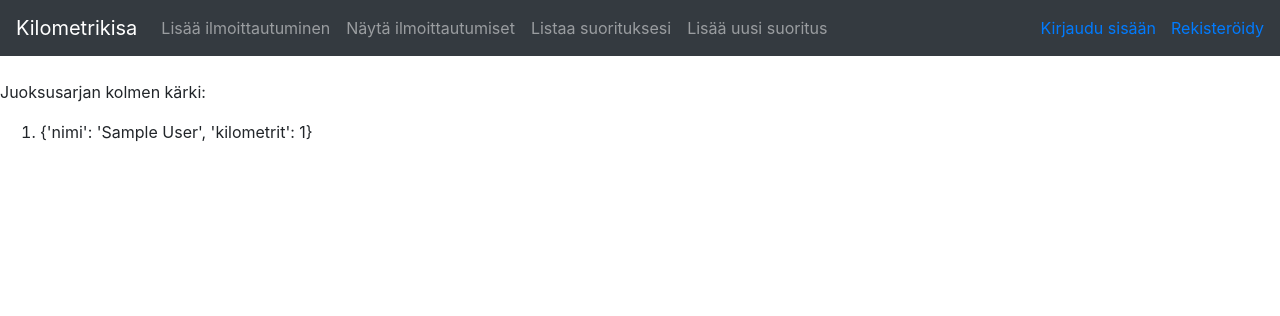
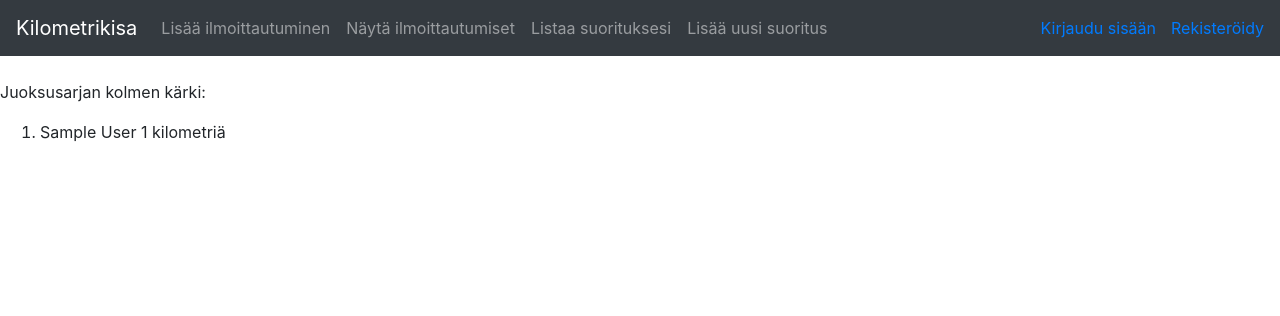
Before and after one commit to jp-tulijoki/Kilometrikisa, a Flask app: page / in a window 1280 px wide. Shown: the top 316 px of the page. Run offline with Flask 2, Linux system fonts and the light colour scheme; tables that the repository leaves empty hold one stand-in row (values such as "Sample post"); some libraries are stand-ins or nearby versions.

Commit message:
yhteenvetokyselyn tulosten ulkoasua paranneltu

```diff
--- a/application/auth/models.py
+++ b/application/auth/models.py
@@ -40,6 +40,6 @@ class User(Base):
         result = db.engine.execute(stmt)
         response = []
         for row in result:
-            response.append({"nimi": row[0], "kilometrit":row[1]})
+            response.append({"name": row[0], "distance":row[1]})
 
         return response
--- a/application/templates/index.html
+++ b/application/templates/index.html
@@ -10,7 +10,7 @@
   <ol>
     {% for response in top_three_runners %}
     <li>
-      {{ response }}
+      {{ response.name }} {{ response.distance }} kilometriä
     </li>
     {% endfor %}
   </ol>
```
